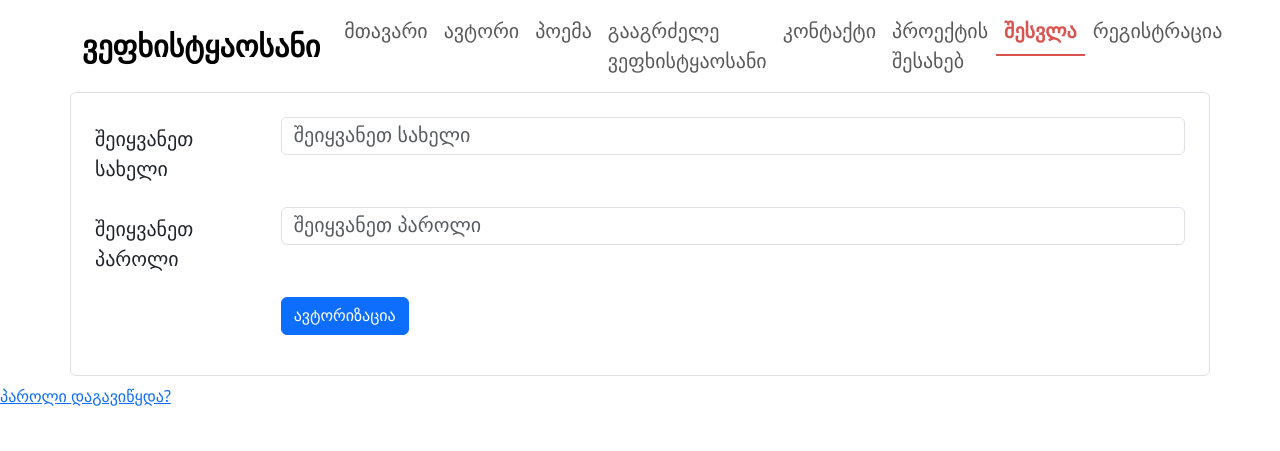
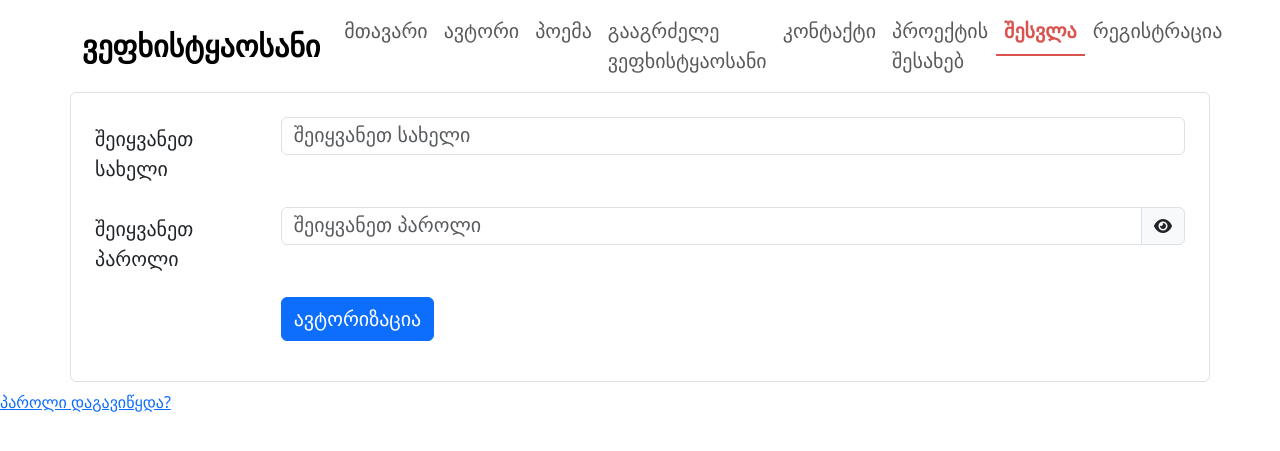
Before and after one commit to SANDRICKSON/VEFXISTUPDATED, a Flask app: page /login in a window 1280 px wide. Shown: the top 451 px of the page. Run offline with Flask 3, Linux system fonts and the light colour scheme; some web fonts are replaced.

Commit message:
Update login.html

```diff
--- a/templates/login.html
+++ b/templates/login.html
@@ -23,7 +23,12 @@
             <div class="row mb-3">
                 <label for="{{ form.password.id }}" class="col-sm-2 col-form-label">{{ form.password.label }}</label>
                 <div class="col-sm-10">
-                {{ form.password(class="form-control", placeholder="შეიყვანეთ პაროლი") }}
+                    <div class="input-group">
+                        {{ form.password(class="form-control", placeholder="შეიყვანეთ პაროლი", id="password") }}
+                        <span class="input-group-text" onclick="togglePassword('password', 'togglePasswordIcon')">
+                            <i id="togglePasswordIcon" class="fa fa-eye"></i>
+                        </span>
+                    </div>
                     {% if form.password.errors %}
                         <div class="text-danger">
                             {% for error in form.password.errors %}
@@ -42,16 +47,11 @@
 
         </form>
     </div>
+
     <a href="{{ url_for('forgot_password') }}">პაროლი დაგავიწყდა?</a>
+
     <style>
-        label {
-            font-family: "BPG Classic Medium", sans-serif;
-            font-size: 20px;
-        }
-        .btn {
-            font-family: "BPG Classic Medium", sans-serif;
-        }
-        label, ::placeholder {
+        label, .btn, ::placeholder {
             font-family: "BPG Classic Medium", sans-serif;
             font-size: 20px;
         }
@@ -60,4 +60,24 @@
         }
     </style>
 
+    <script>
+        function togglePassword(fieldId, iconId) {
+            var passwordField = document.getElementById(fieldId);
+            var icon = document.getElementById(iconId);
+
+            if (passwordField.type === "password") {
+                passwordField.type = "text";
+                icon.classList.remove("fa-eye");
+                icon.classList.add("fa-eye-slash");
+            } else {
+                passwordField.type = "password";
+                icon.classList.remove("fa-eye-slash");
+                icon.classList.add("fa-eye");
+            }
+        }
+    </script>
+
+    <!-- FontAwesome-ის ბიბლიოთეკის დამატება -->
+    <link rel="stylesheet" href="https://cdnjs.cloudflare.com/ajax/libs/font-awesome/6.0.0/css/all.min.css">
+
 {% endblock %}
```
Lines whose indentation alone changed are shown as unchanged.
